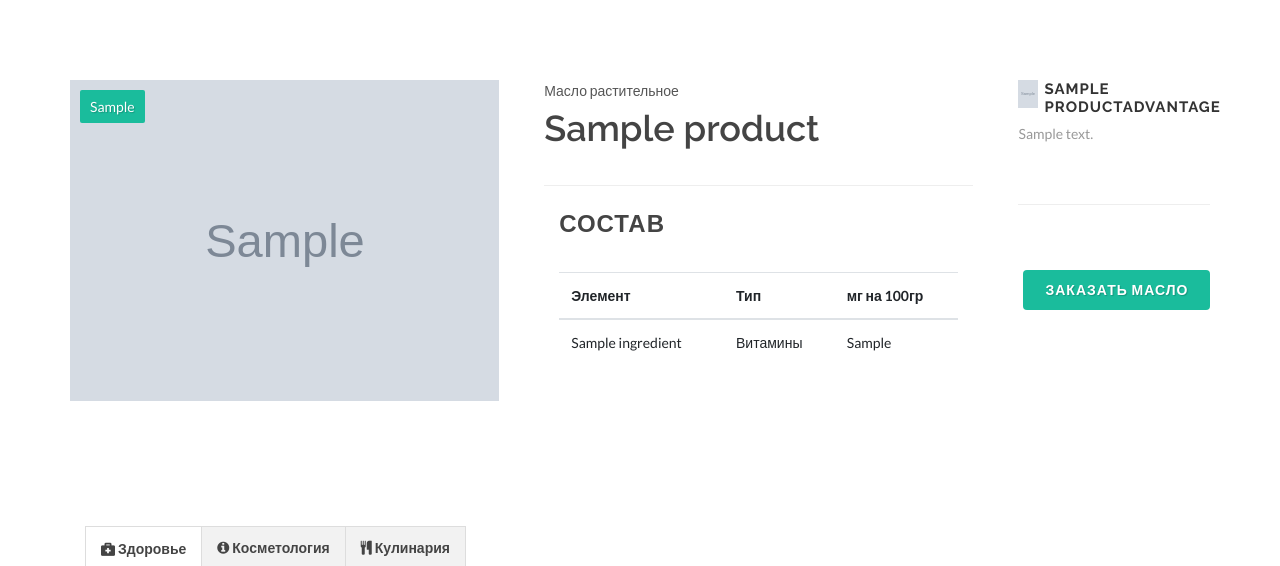
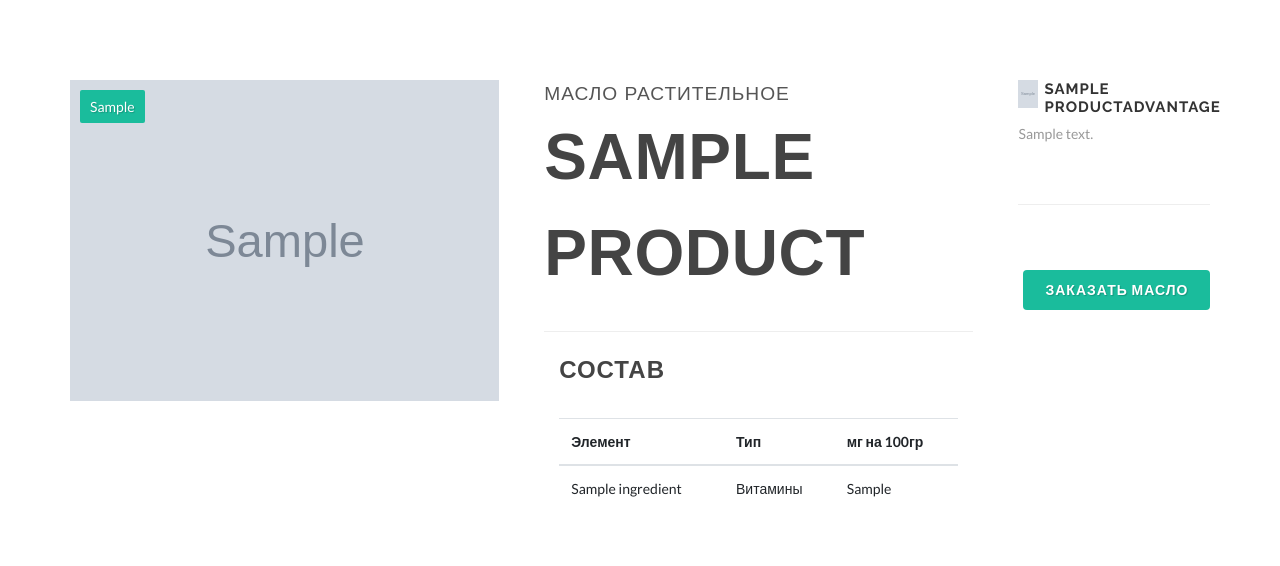
Before and after one commit to SultanNasyrovDeveloper/ansar, a Django app: template templates/catalog/detail.html in a window 1280 px wide. Shown: the part 100-666 px from the top of the page. Run offline with Django 3.2, Linux system fonts and the light colour scheme; tables that the repository leaves empty hold one stand-in row (values such as "Sample post"); the template is opened without the code that fills it: values that come from a table or form of the project are taken from there, most other values are stand-ins (such as "Sample title", 1, 10 or a date in 2020); grey boxes marked "Sample" are stand-in pictures; parts of the project's set-up code (start-up, migrations or seed data) failed here and were passed over; some libraries are stand-ins or nearby versions; some web fonts are replaced.

Commit message:
Bug fixed

```diff
--- a/templates/catalog/detail.html
+++ b/templates/catalog/detail.html
@@ -39,8 +39,8 @@
                     <!-- Product Single - Pice
 							============================================= -->
                     <header>
-                        <span style="text-align: right">Масло растительное</span>
-                        <h1>{{ target.name }}</h1>
+                        <span class="text-paragraph" style="text-align: right">Масло растительное</span>
+                        <h1 class="h1-text">{{ target.name }}</h1>
                     </header>
                     <div class="line"></div>
                     <div class="container clearfix">
```
